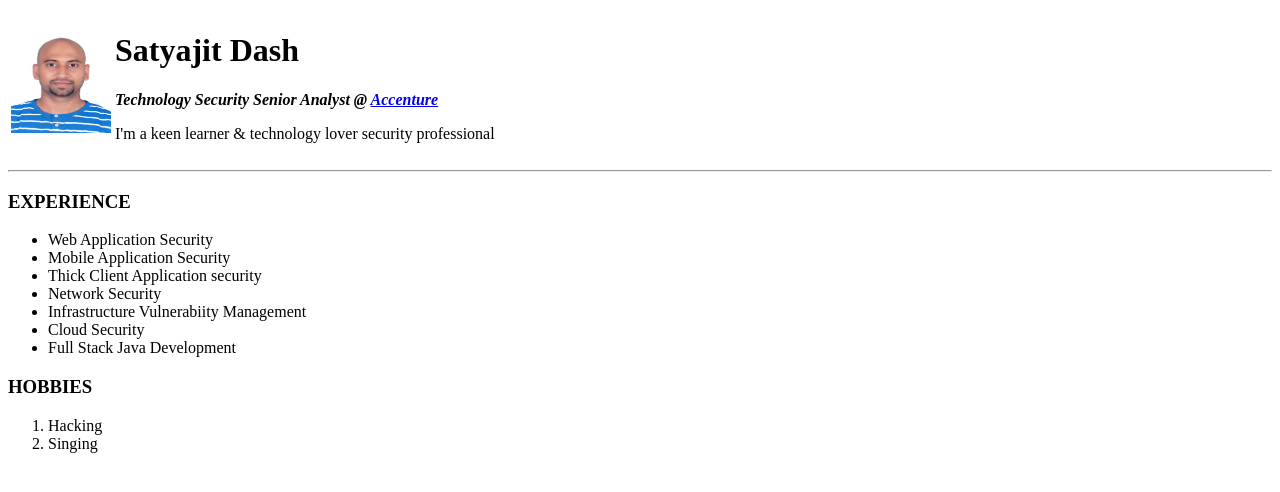
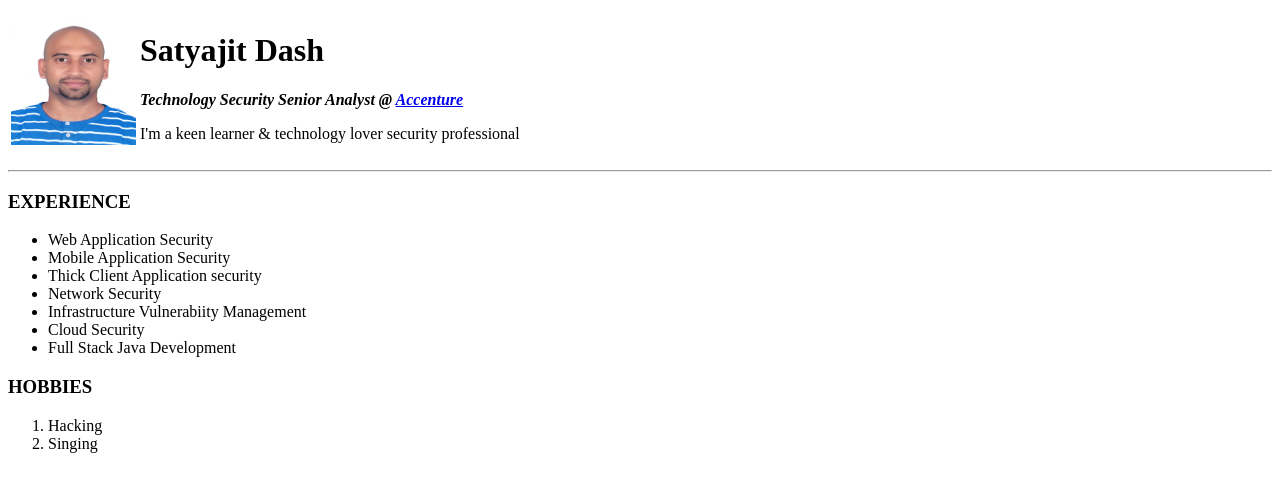
Before and after one commit to satya86dash/cv, a plain HTML site: page index.html in a window 1280 px wide. Drawn offline with Linux system fonts and the light colour scheme.

Commit message:
Update index.html

```diff
--- a/index.html
+++ b/index.html
@@ -10,7 +10,7 @@
   <table>
     <tr>
       <td>
-        <img src="satyajit_photo.png" height="100" width="100" alt="information security profile">
+        <img src="satyajit_photo.png" height="125" width="125" alt="information security profile">
       </td>
       <td>
         <h1>Satyajit Dash</h1>
```
